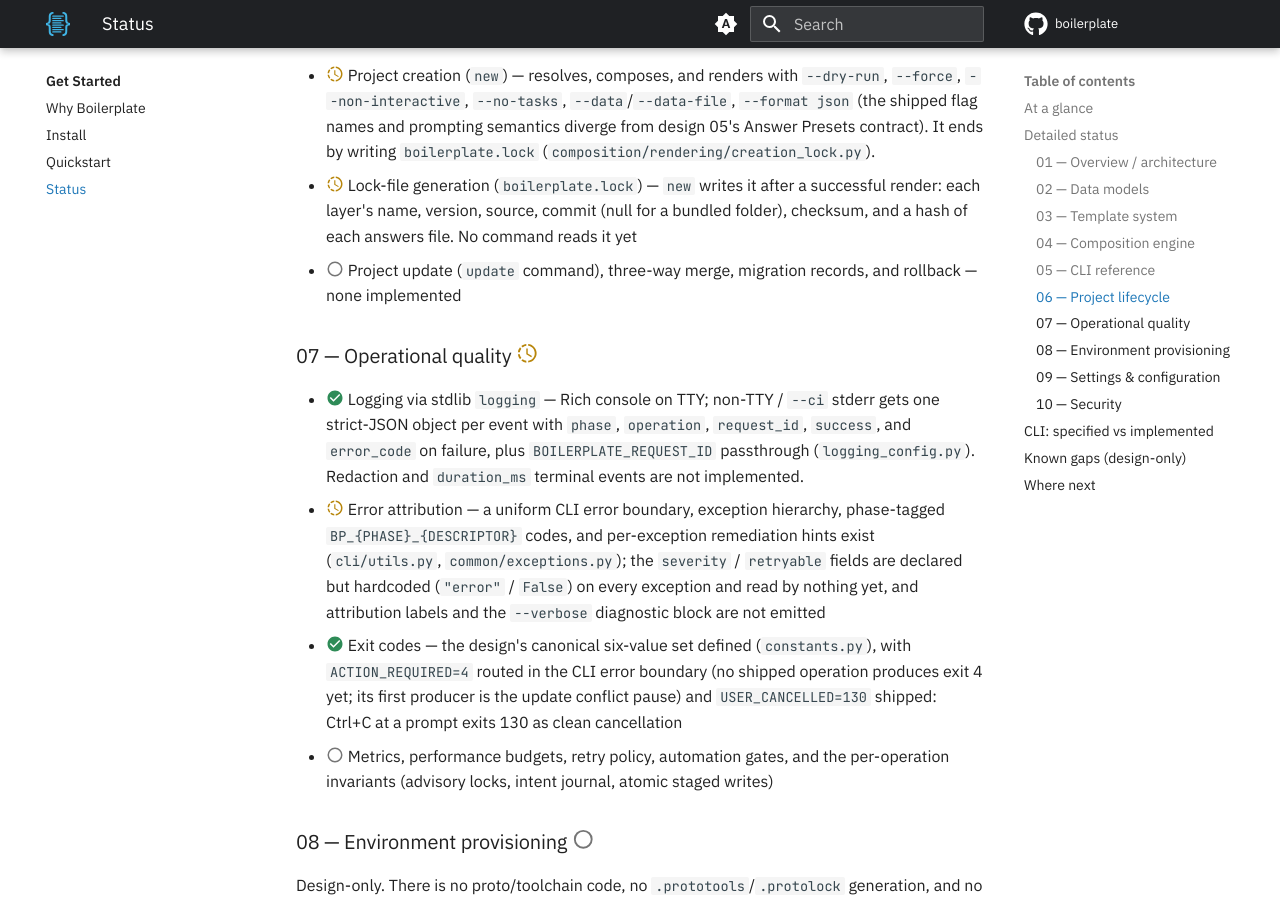
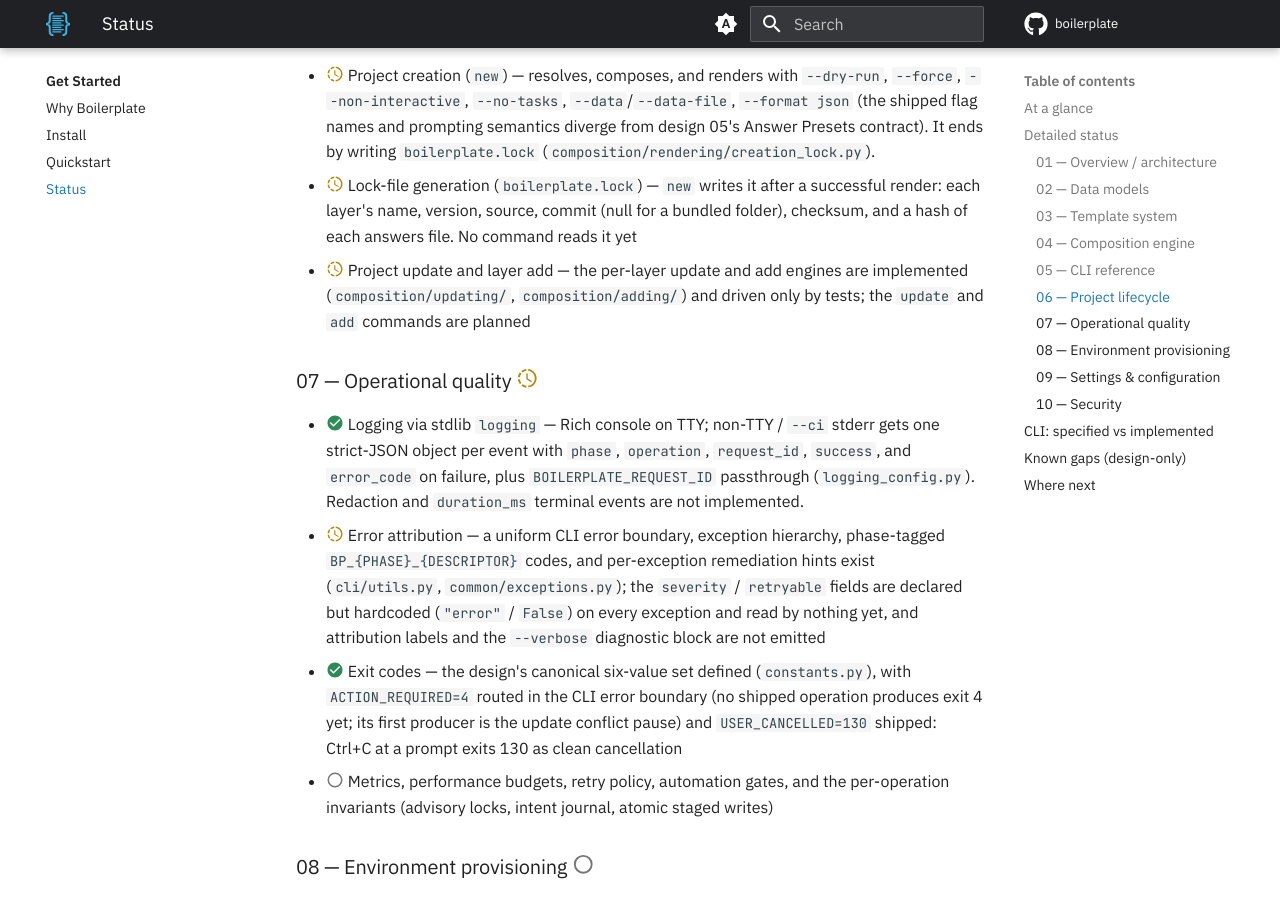
Before and after one commit to TheRealBillSiegler/boilerplate, an MkDocs documentation site: the page built from docs/status.md, in a window 1280 px wide and 900 px high, scrolled down 3412 px. Built offline with MkDocs 1.6.1 and Material for MkDocs 9.7.7, drawn with Linux system fonts in a browser that asks for light colours; comment, search, counter and statistics services are not loaded; the version menu is left out; some of the changed text lies outside the part shown.

Commit message:
docs(status): record the update and add engines as partial
The per-layer update and add engines exist under composition/ and run
from tests, but no command drives them. The page said update had no
implementation at all; it now rates the engines implemented and the
commands planned.

Co-Authored-By: Claude Sonnet 5.5 <noreply@anthropic.com>

```diff
--- a/docs/status.md
+++ b/docs/status.md
@@ -71,7 +71,7 @@ See the [command table](#cli-specified-vs-implemented) below for the specified-v
 
 - :material-progress-clock:{ .status-partial } Project creation (`new`) — resolves, composes, and renders with `--dry-run`, `--force`, `--non-interactive`, `--no-tasks`, `--data`/`--data-file`, `--format json` (the shipped flag names and prompting semantics diverge from design 05's Answer Presets contract). It ends by writing `boilerplate.lock` (`composition/rendering/creation_lock.py`).
 - :material-progress-clock:{ .status-partial } Lock-file generation (`boilerplate.lock`) — `new` writes it after a successful render: each layer's name, version, source, commit (null for a bundled folder), checksum, and a hash of each answers file. No command reads it yet
-- :material-circle-outline:{ .status-design } Project update (`update` command), three-way merge, migration records, and rollback — none implemented
+- :material-progress-clock:{ .status-partial } Project update and layer add — the per-layer update and add engines are implemented (`composition/updating/`, `composition/adding/`) and driven only by tests; the `update` and `add` commands are planned
 
 ### 07 — Operational quality :material-progress-clock:{ .status-partial }
 
@@ -112,8 +112,8 @@ Two mechanisms ship, both tested: an env-driven `Settings` object and the per-us
 | `validate` | :material-check-circle:{ .status-shipped } | Template-dir well-formedness (`cli/commands/validate.py`) |
 | `version` | :material-check-circle:{ .status-shipped } | `cli/commands/version.py` — beyond design 05's specified areas, which define `--version` as a global flag only |
 | `config` | :material-circle-outline:{ .status-design } | Retired with the Profile system; a repurposed `config` for the profile is designed, deferred |
-| `update` | :material-circle-outline:{ .status-design } | No update lifecycle |
-| `add` | :material-circle-outline:{ .status-design } | Not implemented |
+| `update` | :material-circle-outline:{ .status-design } | Planned; the per-layer update engine is implemented and driven only by tests |
+| `add` | :material-circle-outline:{ .status-design } | Planned; the add engine is implemented and driven only by tests |
 | `status` | :material-circle-outline:{ .status-design } | Not implemented |
 | `adopt` | :material-circle-outline:{ .status-design } | Not implemented |
 | `eject` | :material-circle-outline:{ .status-design } | Not implemented |
```
